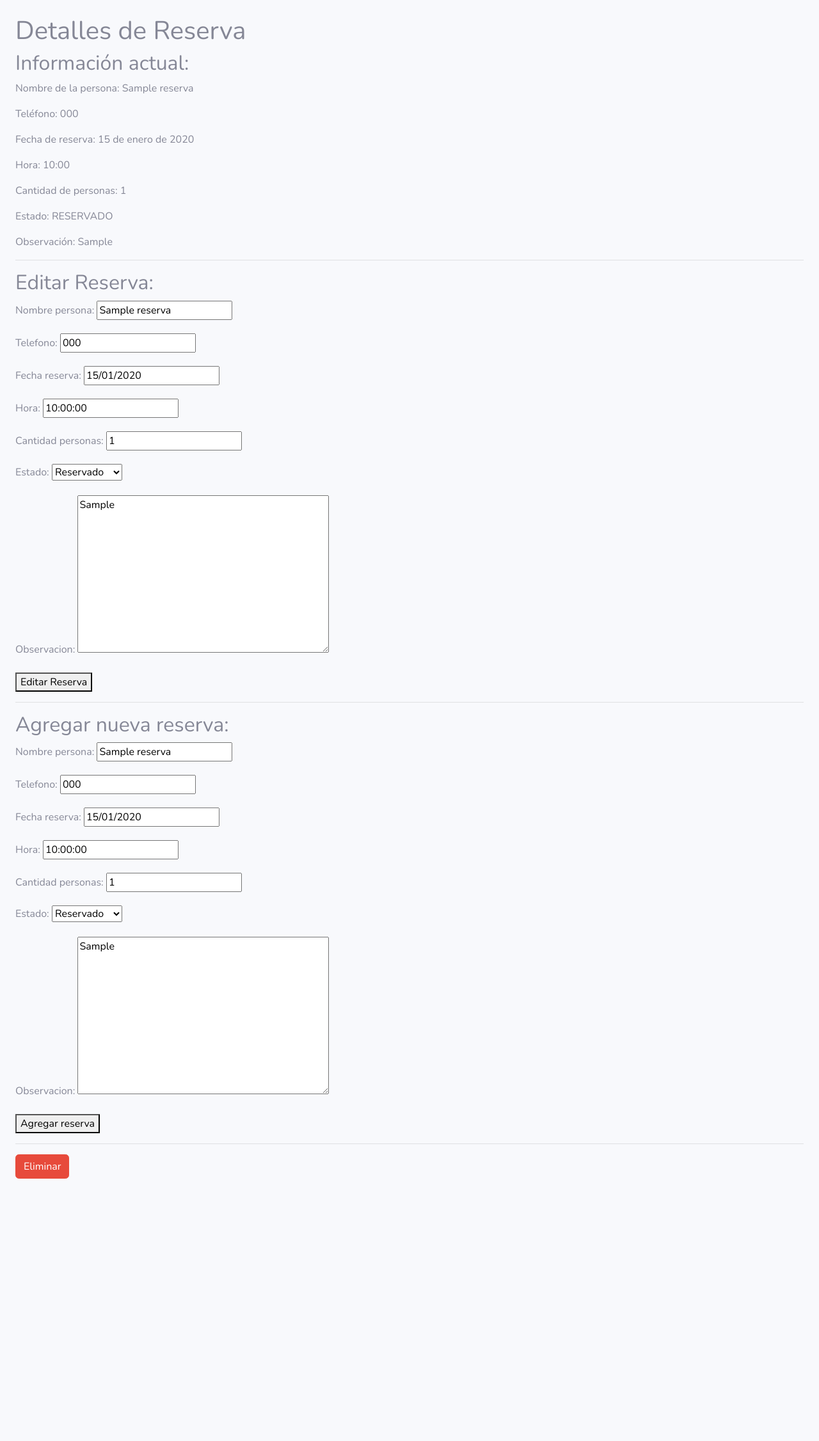
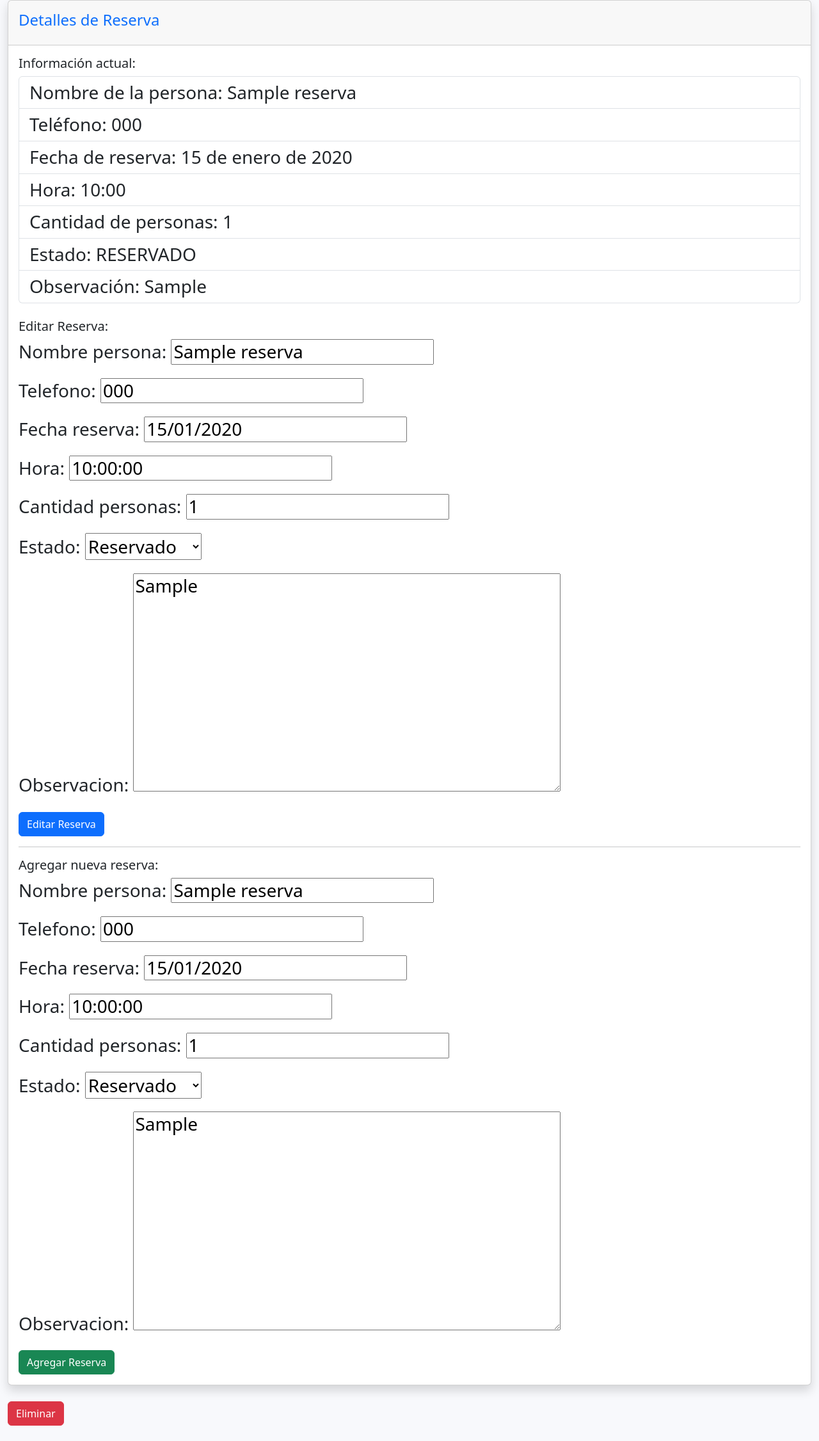
Before and after one commit to PabloVasquezC/DjangoReservas, a Django app: page /reservas/1/html/ in a window 1280 px wide. Shown: the whole page at 64% size. Before the commit the page ends 1842 px from the top, so only its background shows below. Run offline with Django 4.2, Linux system fonts and the light colour scheme; tables that the repository leaves empty hold one stand-in row (values such as "Sample post"); some libraries are stand-ins or nearby versions.

Commit message:
estilo primitivo

```diff
--- a/templates/base.html
+++ b/templates/base.html
@@ -19,8 +19,9 @@
         href="https://fonts.googleapis.com/css?family=Nunito:200,200i,300,300i,400,400i,600,600i,700,700i,800,800i,900,900i"
         rel="stylesheet">
 
+    <link href="{% static 'css/sb-admin-2.css' %}" rel="stylesheet">
+    <link href="https://cdn.jsdelivr.net/npm/bootstrap@5.3.3/dist/css/bootstrap.min.css" rel="stylesheet" integrity="sha384-QWTKZyjpPEjISv5WaRU9OFeRpok6YctnYmDr5pNlyT2bRjXh0JMhjY6hW+ALEwIH" crossorigin="anonymous">
 
-    <link href="{% static 'css/sb-admin-2.css' %}" rel="stylesheet">
 
 </head>
 
--- a/templates/detalle_reserva.html
+++ b/templates/detalle_reserva.html
@@ -1,106 +1,96 @@
 <!DOCTYPE html>
-
 {% extends "base.html" %}
-
 
 {% load static %}
 <html lang="en">
 
 <head>
-
     <meta charset="utf-8">
     <meta http-equiv="X-UA-Compatible" content="IE=edge">
     <meta name="viewport" content="width=device-width, initial-scale=1, shrink-to-fit=no">
     <meta name="description" content="">
     <meta name="author" content="">
 
-    <title>{% block title %}Agregar Categoria {% endblock %}</title>
+    <title>{% block title %}Agregar Categoria{% endblock %}</title>
 
+    <!-- Fonts and Icons -->
+    <link href="{% static 'vendor/fontawesome-free/css/all.min.css' %}" rel="stylesheet" type="text/css">
+    <link href="https://fonts.googleapis.com/css?family=Nunito:200,300,400,600,700,800,900" rel="stylesheet">
 
-    <link href="{% static 'vendor/fontawesome-free/css/all.min.css' %}" rel="stylesheet" type="text/css">
-    <link
-        href="https://fonts.googleapis.com/css?family=Nunito:200,200i,300,300i,400,400i,600,600i,700,700i,800,800i,900,900i"
-        rel="stylesheet">
-
-
+    <!-- Styles -->
     <link href="{% static 'css/sb-admin-2.min.css' %}" rel="stylesheet">
-
+    <link href="https://cdn.jsdelivr.net/npm/bootstrap@5.3.3/dist/css/bootstrap.min.css" rel="stylesheet" integrity="sha384-QWTKZyjpPEjISv5WaRU9OFeRpok6YctnYmDr5pNlyT2bRjXh0JMhjY6hW+ALEwIH" crossorigin="anonymous">
 </head>
 
+<body>
+    <div class="container mt-5">
+        {% block content %}
+        <div class="card shadow mb-4">
+            <div class="card-header py-3">
+                <h1 class="h4 text-primary">Detalles de Reserva</h1>
+            </div>
+            <div class="card-body">
+                <h2 class="h5">Información actual:</h2>
+                <ul class="list-group mb-4">
+                    <li class="list-group-item">Nombre de la persona: {{ reserva.nombre_persona }}</li>
+                    <li class="list-group-item">Teléfono: {{ reserva.telefono }}</li>
+                    <li class="list-group-item">Fecha de reserva: {{ reserva.fecha_reserva }}</li>
+                    <li class="list-group-item">Hora: {{ reserva.hora }}</li>
+                    <li class="list-group-item">Cantidad de personas: {{ reserva.cantidad_personas }}</li>
+                    <li class="list-group-item">Estado: {{ reserva.estado }}</li>
+                    <li class="list-group-item">Observación: {{ reserva.observacion }}</li>
+                </ul>
 
-
-{% block content %}
-<h1>Detalles de Reserva</h1>
-<h2>Información actual:</h2>
-<p>Nombre de la persona: {{ reserva.nombre_persona }}</p>
-<p>Teléfono: {{ reserva.telefono }}</p>
-<p>Fecha de reserva: {{ reserva.fecha_reserva }}</p>
-<p>Hora: {{ reserva.hora }}</p>
-<p>Cantidad de personas: {{ reserva.cantidad_personas }}</p>
-<p>Estado: {{ reserva.estado }}</p>
-<p>Observación: {{ reserva.observacion }}</p>
-
-<hr>
-
-<h2>Editar Reserva:</h2>
+                <h2 class="h5">Editar Reserva:</h2>
                 <form id="detalleReservaForm" method="POST">
                     {% csrf_token %}
                     {{ form.as_p }}
-    <button onclick="editarReserva('{{ reserva.pk }}')">Editar Reserva</button>
+                    <button type="button" class="btn btn-primary" onclick="editarReserva('{{ reserva.pk }}')">Editar Reserva</button>
                 </form>
 
                 <hr>
 
-<h2>Agregar nueva reserva:</h2>
+                <h2 class="h5">Agregar nueva reserva:</h2>
                 <form id="agregarReservaForm" method="POST">
                     {% csrf_token %}
                     {{ form.as_p }}
-    <button type="submit">Agregar reserva</button>
+                    <button type="submit" class="btn btn-success">Agregar Reserva</button>
                 </form>
-
-<hr>
-
+            </div>
+        </div>
 
         {% if reserva %}
-<button class="btn btn-danger" data-toggle="modal" data-target="#confirmarEliminarModal">
+        <button class="btn btn-danger" data-bs-toggle="modal" data-bs-target="#confirmarEliminarModal">
             <i class="bi bi-trash-fill"></i> Eliminar
         </button>
         {% endif %}
 
-
-
-<div class="modal fade" id="confirmarEliminarModal" tabindex="-1" role="dialog" aria-labelledby="confirmarEliminarModalLabel" aria-hidden="true">
-    <div class="modal-dialog" role="document">
+        <!-- Modal -->
+        <div class="modal fade" id="confirmarEliminarModal" tabindex="-1" aria-labelledby="confirmarEliminarModalLabel" aria-hidden="true">
+            <div class="modal-dialog">
                 <div class="modal-content">
                     <div class="modal-header">
                         <h5 class="modal-title" id="confirmarEliminarModalLabel">Confirmar Eliminación</h5>
-                <button type="button" class="close" data-dismiss="modal" aria-label="Close">
-                    <span aria-hidden="true">&times;</span>
-                </button>
+                        <button type="button" class="btn-close" data-bs-dismiss="modal" aria-label="Close"></button>
                     </div>
                     <div class="modal-body">
                         <p>¿Estás seguro de que quieres eliminar esta reserva?</p>
                     </div>
                     <div class="modal-footer">
-                <button type="button" class="btn btn-secondary" data-dismiss="modal">Cancelar</button>
+                        <button type="button" class="btn btn-secondary" data-bs-dismiss="modal">Cancelar</button>
                         <a href="{% url 'eliminar_reserva' reserva.pk %}" class="btn btn-danger">Confirmar Eliminación</a>
                     </div>
                 </div>
             </div>
         </div>
+        {% endblock %}
+    </div>
 
-{% endblock %}
-
-
-
+    <!-- Scripts -->
+    <script src="https://cdn.jsdelivr.net/npm/@popperjs/core@2.11.8/dist/umd/popper.min.js" integrity="sha384-oBqDVmMz4fnFO9gybH7ZJb6tCFl2riwlrH/5yybjg6vJTp4VS10J5ylEmv1BXegh" crossorigin="anonymous"></script>
+    <script src="https://cdn.jsdelivr.net/npm/bootstrap@5.3.3/dist/js/bootstrap.min.js" integrity="sha384-rkxw6Kj9Ks8VfXGVp5XHeKCkvoKA+R9iDBHxs4q3/6fQaWDiFFVXer5zYftdU5lw" crossorigin="anonymous"></script>
     <script src="{% static 'vendor/jquery/jquery.min.js' %}"></script>
     <script src="{% static 'vendor/bootstrap/js/bootstrap.bundle.min.js' %}"></script>
-
-
-<script src="{% static ' vendor/jquery-easing/jquery.easing.min.js' %}"></script>
-
-
-<script src="{% static 'js/sb-admin-2.min.js' %}"></script>
 </body>
 
 </html>
--- a/templates/index.html
+++ b/templates/index.html
@@ -1,5 +1,7 @@
 
 <!doctype html>
+
+
 {% load static %}
 <html lang="en">
 
```
Lines whose indentation alone changed are shown as unchanged.
